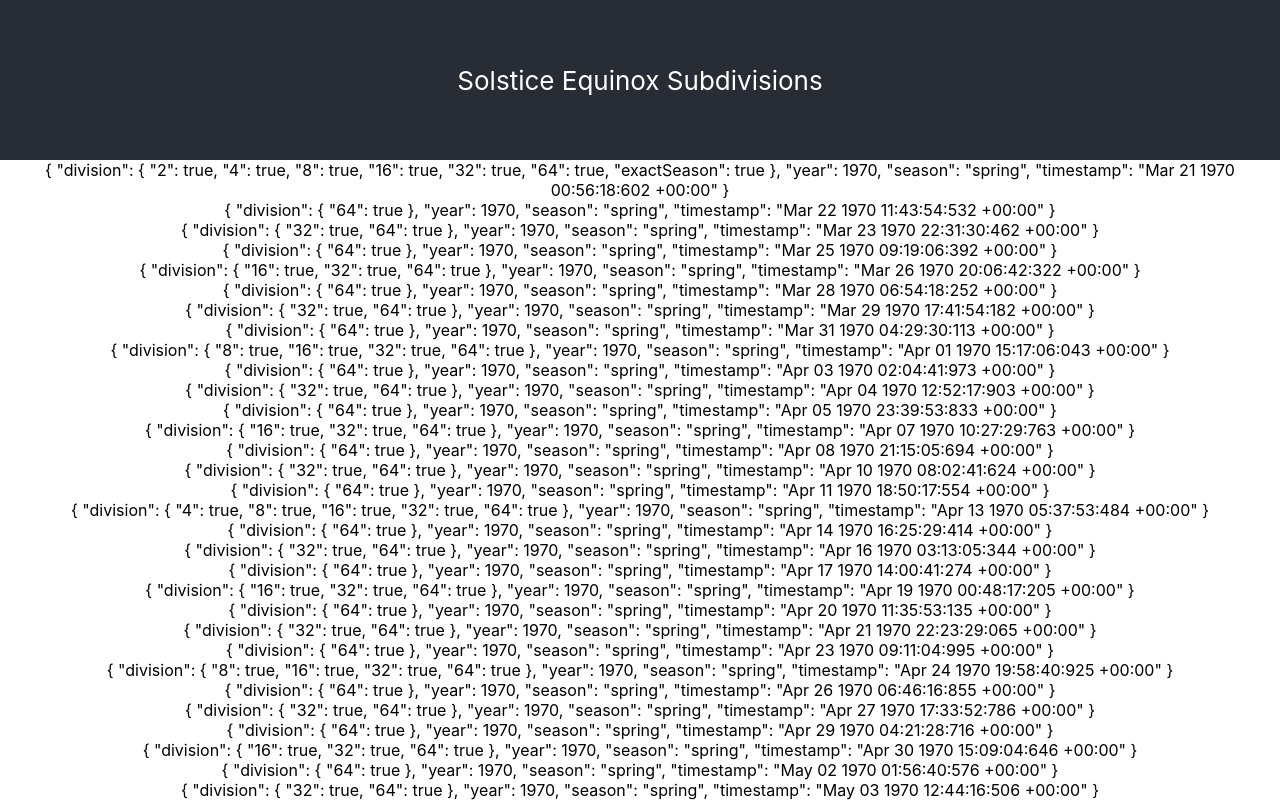
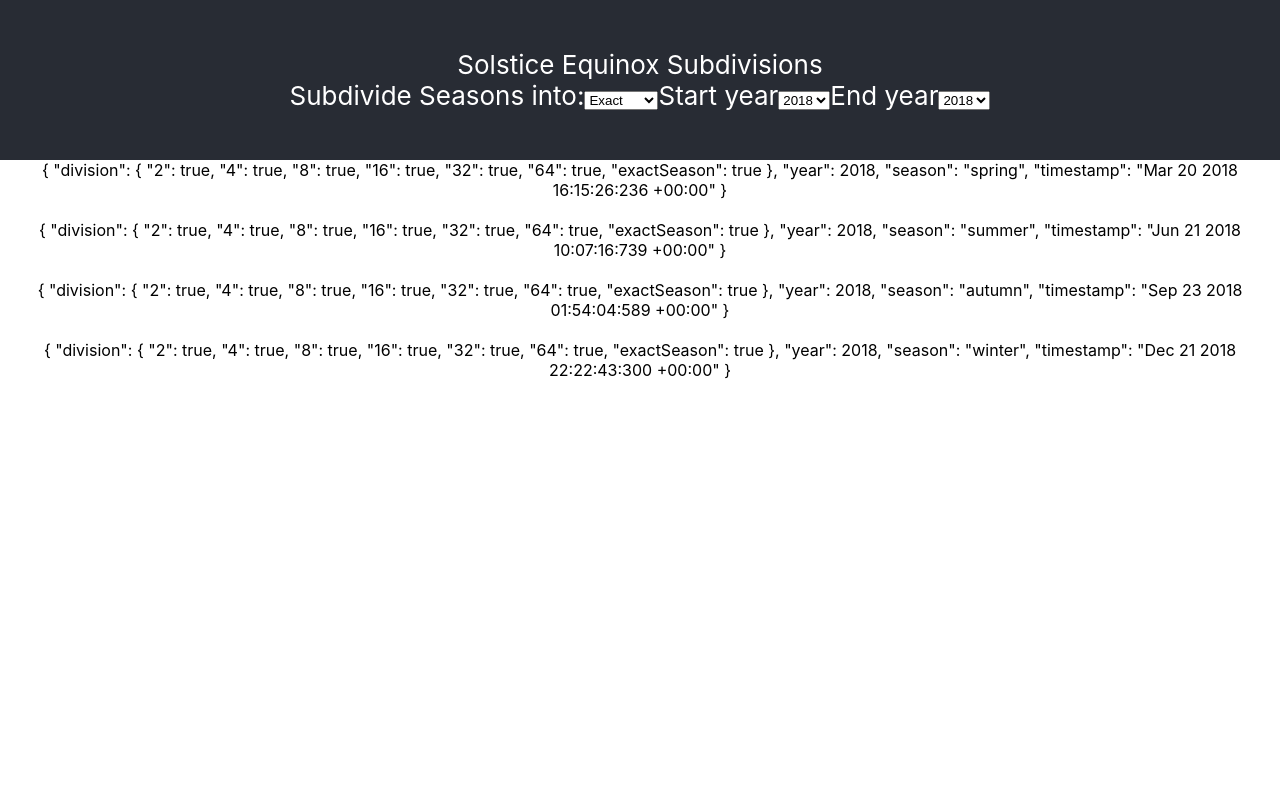
Before and after one commit to lexjacobs/solstice_equinox_subdivisions, a React (Create React App) app: page / in a window 1280 px wide. Shown: the top 800 px of the page. Built offline with nearby package versions, Linux system fonts and the light colour scheme.

Commit message:
Render subset of data depending on desired start & end year/divisions

```diff
--- a/src/App.js
+++ b/src/App.js
@@ -1,6 +1,10 @@
 import React, { Component } from 'react';
 import './App.css';
 import { data } from './util/makeDivisions.js';
+
+const NOW = new Date();
+const START_YEAR = 1970;
+const END_YEAR = 2070;
 
 class App extends Component {
 	constructor(props) {
@@ -8,15 +12,96 @@ class App extends Component {
 		this.state = {
 			data,
 			timezone: null,
-			division: 1
+			division: 'exactSeason',
+			startYear: NOW.getFullYear(),
+			endYear: NOW.getFullYear()
 		};
 	}
 	render() {
-		let renderData = this.state.data.map((x, i) => <div key={i}>{JSON.stringify(x, null, 4)}</div>);
+		let renderData = this.state.data
+			.filter((x) => x.year >= this.state.startYear && x.year <= this.state.endYear)
+			.filter((x) => {
+				return Object.keys(x.division).includes(this.state.division);
+			})
+			.map((x, i) => (
+				<div key={i}>
+					{JSON.stringify(x, null, 4)}
+					<br />
+					<br />
+				</div>
+			));
+
+		var startYearOptions = [];
+		for (let i = START_YEAR; i <= END_YEAR; i++) {
+			startYearOptions.push(
+				<option key={i} value={i}>
+					{i}
+				</option>
+			);
+		}
+		var endYearOptions = [];
+		for (let i = this.state.startYear; i <= END_YEAR; i++) {
+			endYearOptions.push(
+				<option key={i} value={i}>
+					{i}
+				</option>
+			);
+		}
+
+		// { "division": { "2": true, "4": true, "8": true, "16": true, "32": true, "64": true, "exactSeason": true ...
 
 		return (
 			<div className="App">
-				<header className="App-header">Solstice Equinox Subdivisions</header>
+				<header className="App-header">
+					Solstice Equinox Subdivisions
+					<nav>
+						<label htmlFor="season-division">Subdivide Seasons into:</label>
+						<select
+							onChange={(e) => {
+								this.setState({
+									division: e.target.value
+								});
+							}}
+							id="season-division"
+						>
+							<option value="exactSeason">Exact</option>
+							<option value="2">Halves</option>
+							<option value="4">Quarters</option>
+							<option value="8">Eighths</option>
+							<option value="16">16ths</option>
+							<option value="32">32nds</option>
+							<option value="64">64ths</option>
+						</select>
+
+						<label htmlFor="start-year">Start year</label>
+						<select
+							value={this.state.startYear}
+							id="start-year"
+							onChange={(e) => {
+								e.persist();
+								this.setState(() => {
+									return {
+										startYear: +e.target.value,
+										endYear:
+											this.state.endYear < +e.target.value ? +e.target.value : this.state.endYear
+									};
+								});
+							}}
+						>
+							{startYearOptions}
+						</select>
+						<label htmlFor="end-year">End year</label>
+						<select
+							onChange={(e) => {
+								this.setState({ endYear: +e.target.value });
+							}}
+							value={this.state.endYear}
+							id="end-year"
+						>
+							{endYearOptions}
+						</select>
+					</nav>
+				</header>
 				<main>{renderData}</main>
 			</div>
 		);
```
